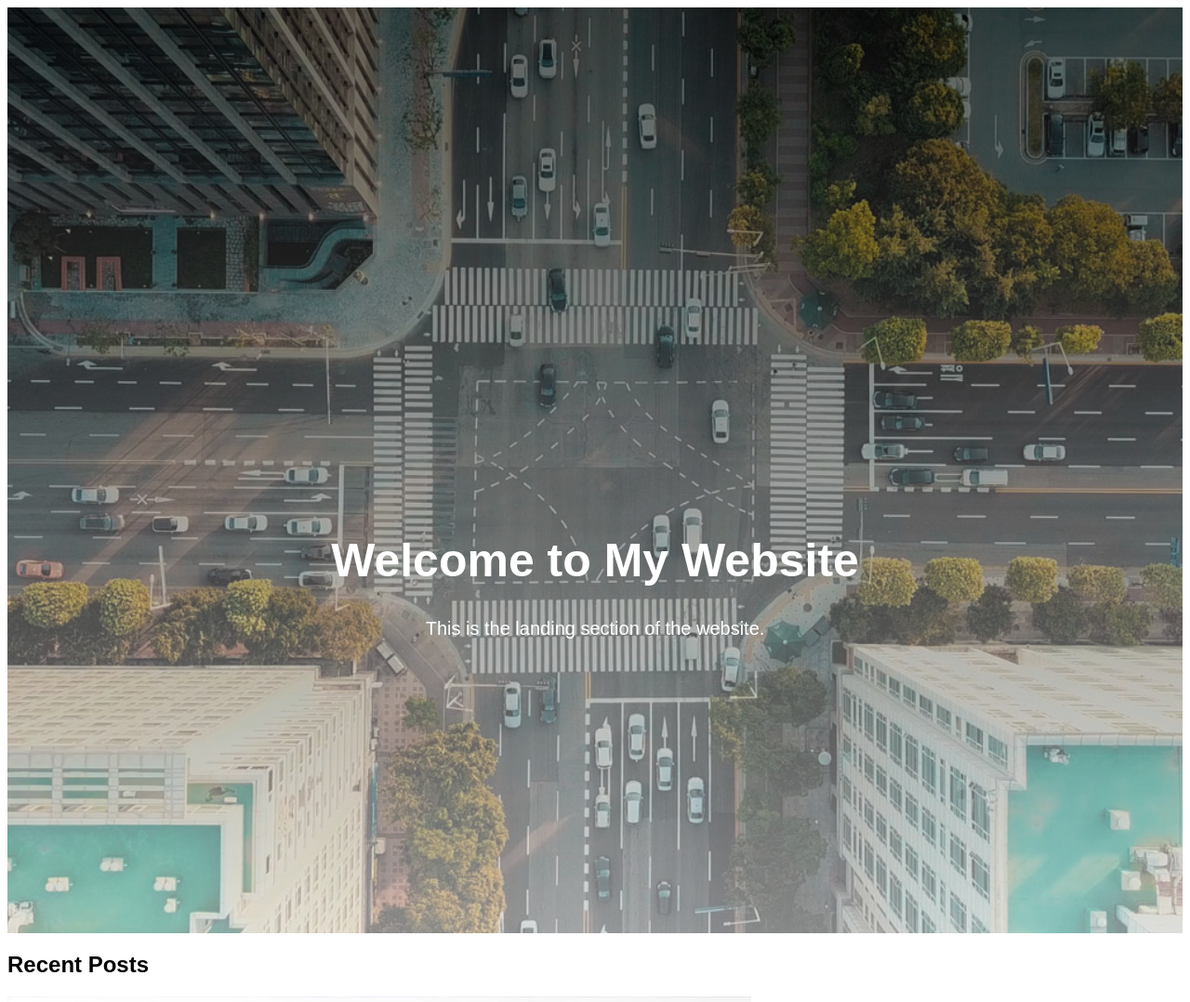
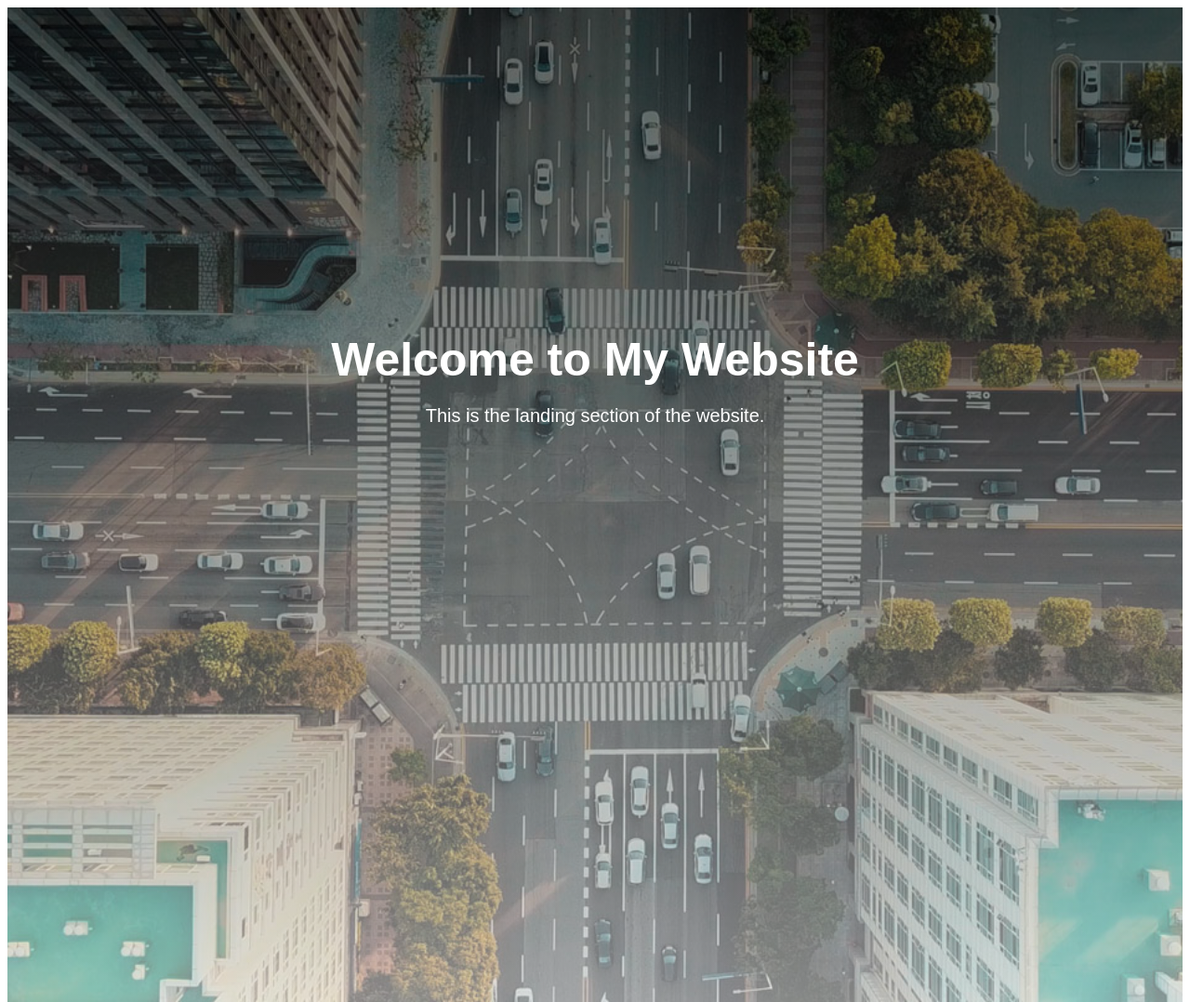
Before and after one commit to addrialene/css-act_2, a plain HTML site: page index.html in a window 1280 px wide. Shown: the top 1078 px of the page at 93% size. Drawn offline with Linux system fonts and the light colour scheme.

Commit message:
landing 1st update

```diff
--- a/css/style.css
+++ b/css/style.css
@@ -15,7 +15,7 @@
     background-position: center;
     background-size: cover;
     min-height: 720px;
-    padding-top: 250px;
+    padding-top: 350px;
     width: 100%;
     z-index: 2;
     position: relative;
@@ -33,7 +33,7 @@
 }
 
  #landing h1{
-  padding-top: 25%;
+
   margin: 0;
   font-size: 50px;
   position: relative;
@@ -41,8 +41,7 @@
  }
 
 #landing p{
-  padding-top: 1%;
-  padding-bottom:25%;
+
   font-size:20px;
   text-align: center;
   position: relative;
```
